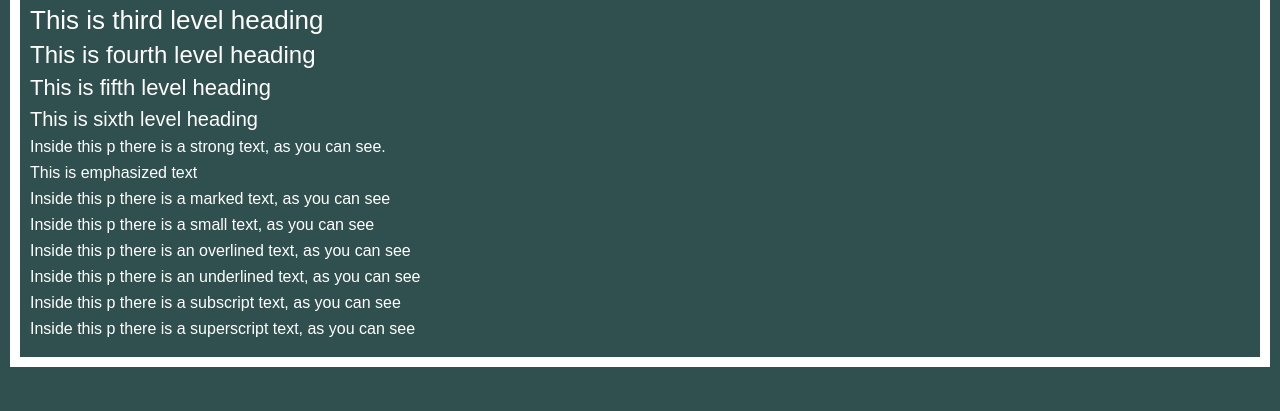
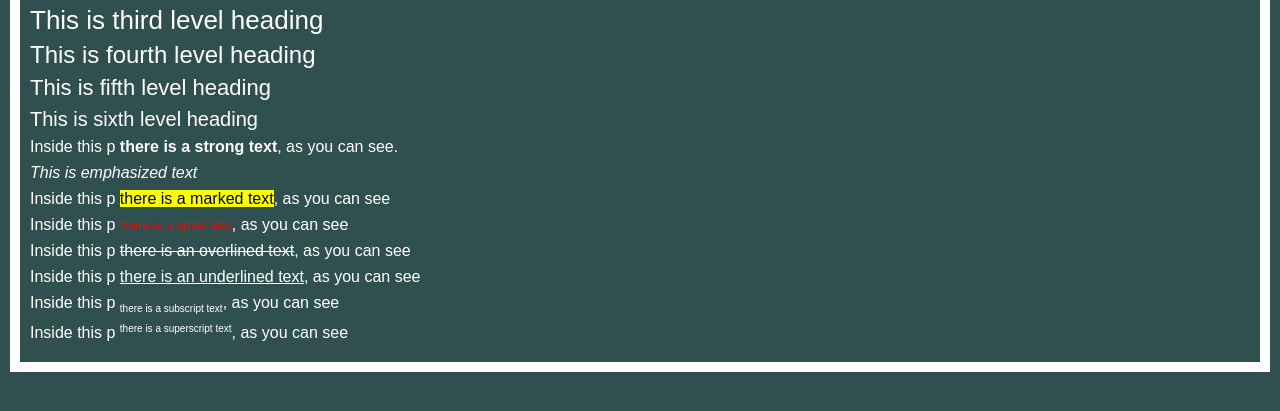
Before and after one commit to Hannes-Walden/02-fontti-muotoilut, a plain HTML site: page index.html in a window 1280 px wide. Shown: the part 101-512 px from the top of the page. Drawn offline with Linux system fonts and the light colour scheme.

Commit message:
Harjoitustyötä viimeistelty

```diff
--- a/layout.css
+++ b/layout.css
@@ -44,18 +44,30 @@ h6 {
   color: #FFFFFF
 }
 .strong {
+font-weight: 700;
 }
 .italic {
+font-style: italic;
 }
 .marked {
+background-color: yellow;
+color: initial;
 }
 .small {
+font-size: small;
+color: #F70703;
 }
 .overlined {
+text-decoration: line-through;
 }
 .underlined {
+text-decoration: underline;
 }
 .subscript {
+vertical-align: sub;
+font-size: 1rem;
 }
 .superscript {
+vertical-align: super;
+font-size: 1rem;
 }
```
